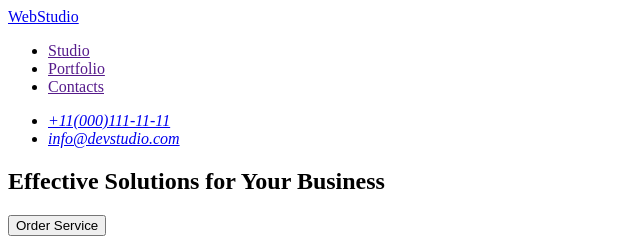
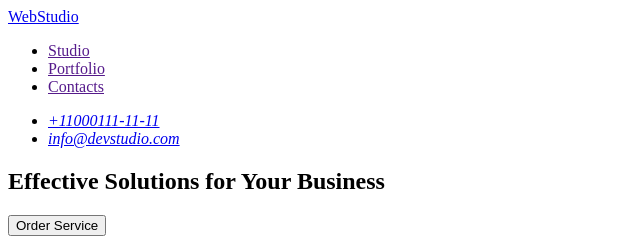
Before and after one commit to kadzutoro/goit-markup-hw-01, a plain HTML site: page index.html in a window 1280 px wide. Shown: the top 240 px of the page, 0-640 px from the left. Drawn offline with Linux system fonts and the light colour scheme.

Commit message:
Update index.html

```diff
--- a/index.html
+++ b/index.html
@@ -17,7 +17,7 @@
       </nav>
       <address>
         <ul>
-          <li><a href="tel:+11(000)111-11-11">+11(000)111-11-11</a></li>
+          <li><a href="tel:+11(000)111-11-11">+11000111-11-11</a></li>
           <li><a href="mailto:info@devstudio.com">info@devstudio.com</a></li>
         </ul>
       </p>
```
